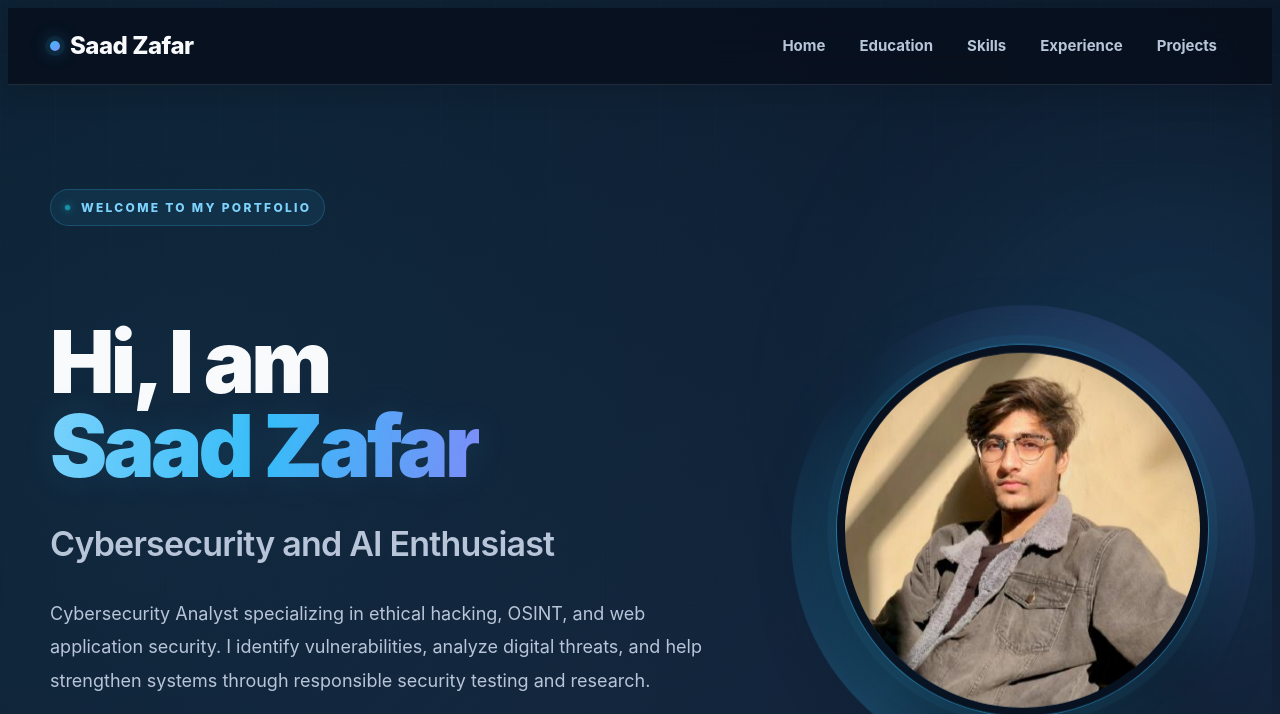
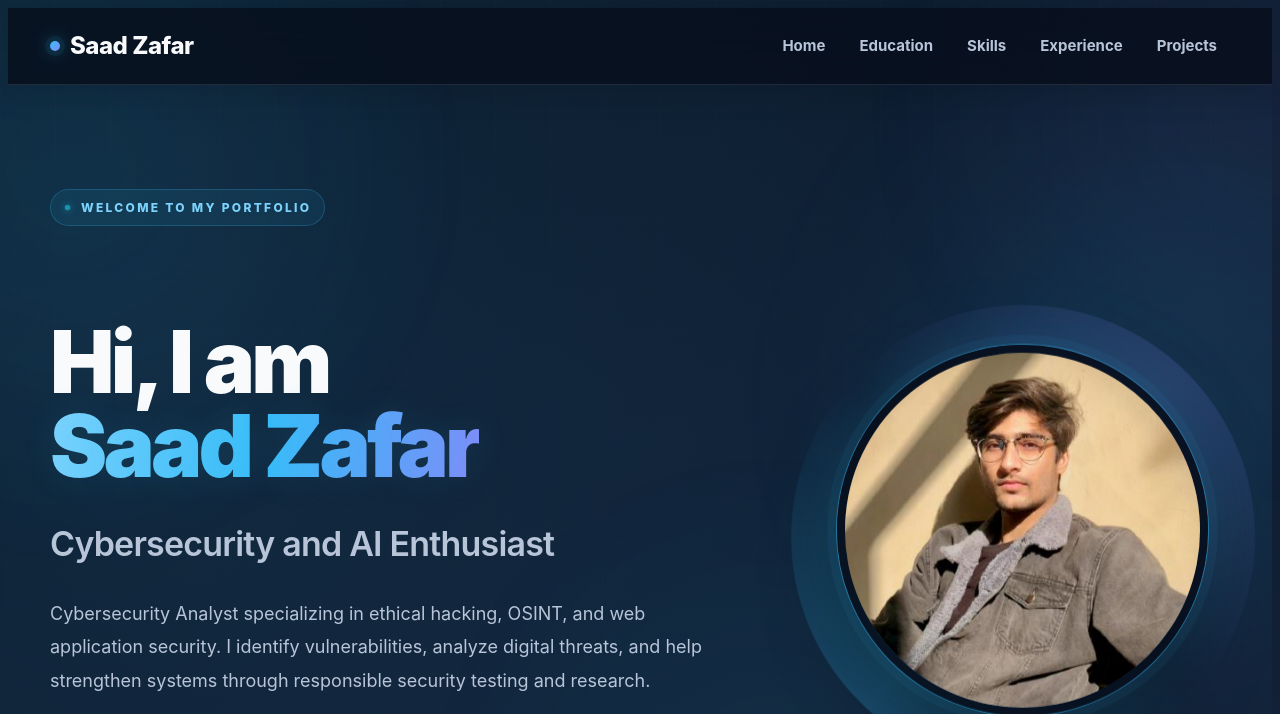
Before and after one commit to Saad-Zafar1/Saad-dynamic-portfolio, a Django app: page / in a window 1280 px wide. Shown: the top 714 px of the page. Run offline with Django 5.2, Linux system fonts and the light colour scheme; data comes from the database, SQL or seed files in the repository.

Commit message:
Update style.css

````diff
--- a/static/css/style.css
+++ b/static/css/style.css
@@ -1729,4 +1729,68 @@ section {
         transition-duration: 0.01ms !important;
     }
 }
+```css
+/* =========================================================
+   SUBTLE ANIMATED BACKGROUND
+========================================================= */
+
+body {
+    position: relative;
+    isolation: isolate;
+}
+
+body::after {
+    position: fixed;
+    inset: -25%;
+    z-index: -2;
+    pointer-events: none;
+
+    background:
+        radial-gradient(
+            circle at 20% 30%,
+            rgba(56, 189, 248, 0.13),
+            transparent 22%
+        ),
+        radial-gradient(
+            circle at 80% 25%,
+            rgba(129, 140, 248, 0.11),
+            transparent 22%
+        ),
+        radial-gradient(
+            circle at 55% 80%,
+            rgba(34, 211, 238, 0.08),
+            transparent 24%
+        );
+
+    filter: blur(35px);
+    opacity: 0.75;
+    content: "";
+
+    animation: background-drift 18s ease-in-out infinite alternate;
+    will-change: transform;
+}
+
+@keyframes background-drift {
+    0% {
+        transform: translate3d(-2%, -1%, 0) scale(1);
+    }
+
+    50% {
+        transform: translate3d(2%, 2%, 0) scale(1.04);
+    }
+
+    100% {
+        transform: translate3d(-1%, 3%, 0) scale(1.02);
+    }
+}
+
+@media (max-width: 760px) {
+    body::after {
+        opacity: 0.55;
+        filter: blur(28px);
+        animation-duration: 22s;
+    }
+}
 ```
+
+```
````
